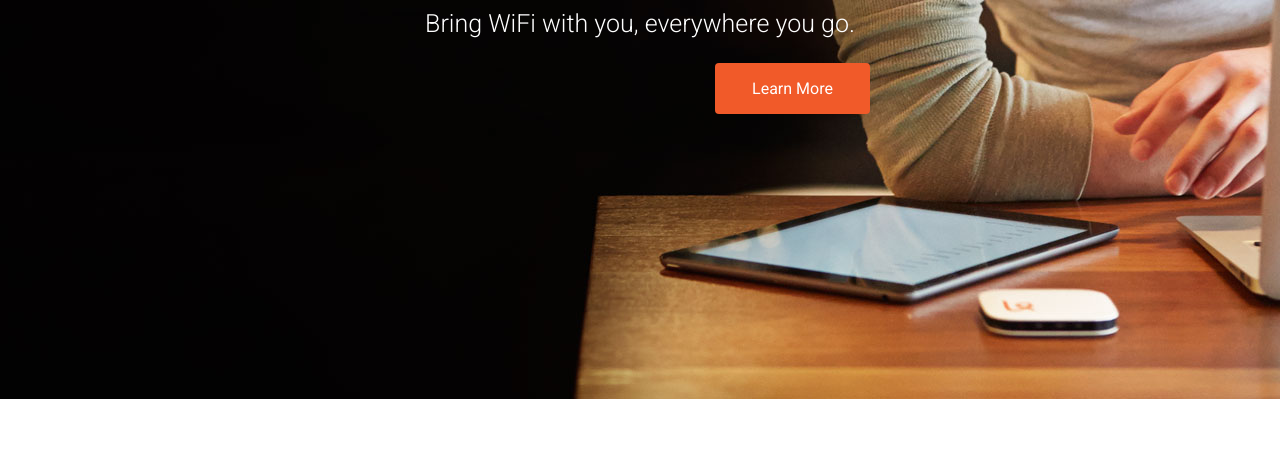
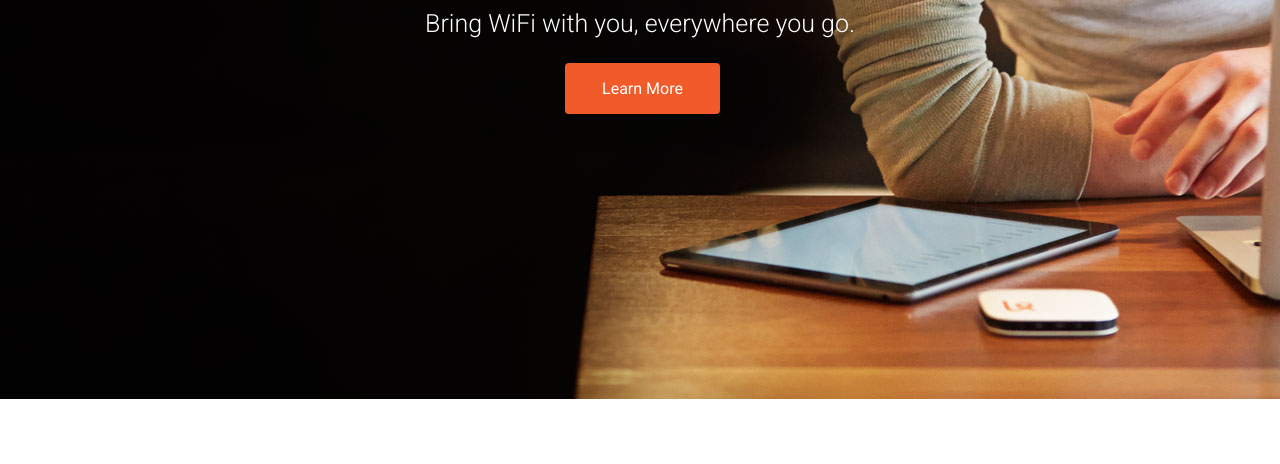
Before and after one commit to randytorres/startup-landing-page-clone, a plain HTML site: page index.html in a window 1280 px wide. Shown: the part 336-800 px from the top of the page. Drawn offline with Linux system fonts and the light colour scheme.

Commit message:
Fixed button

```diff
--- a/css/style.css
+++ b/css/style.css
@@ -131,7 +131,8 @@ div {
  color: white;
  width: 9.688rem;
  text-align: center;
- margin-left: 700px;
+ margin-left: 44%;
+ margin-right: 44%;
 }
 
 .big-button:hover {
```
Also changed, not shown: 1 other file.
